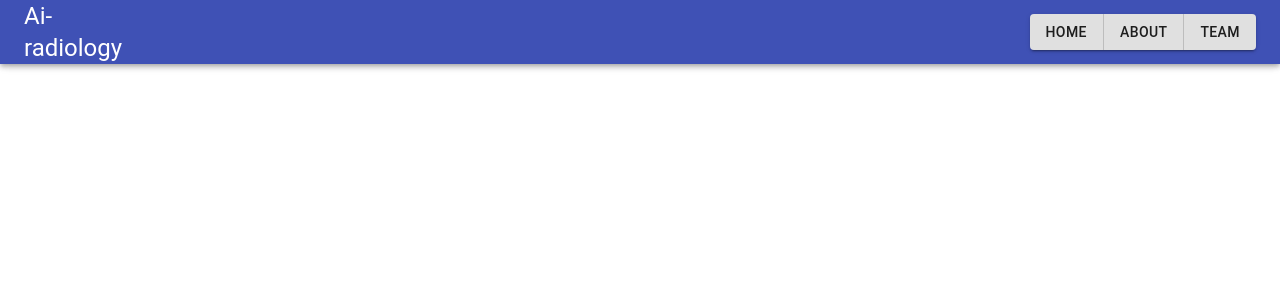
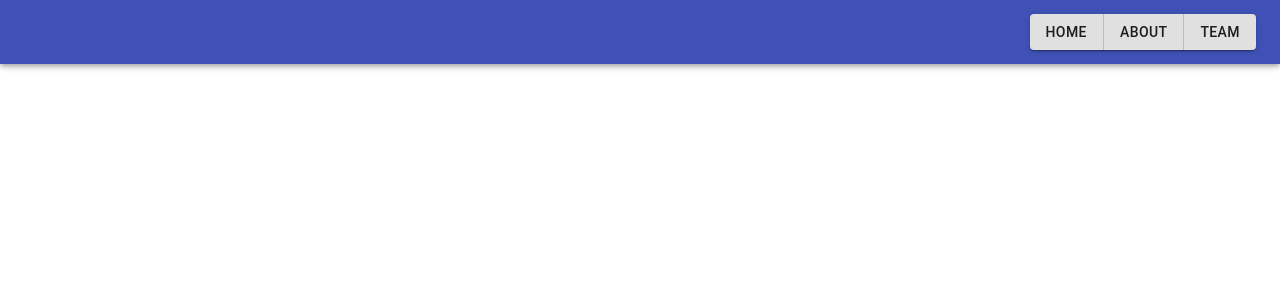
Before and after one commit to nihalnihalani/aws-pytorch, a React (Create React App) app: page / in a window 1280 px wide. Shown: the top 300 px of the page. Built offline with nearby package versions, Linux system fonts and the light colour scheme.

Commit message:
use of material-ui

```diff
--- a/src/components/navbar/navbar.jsx
+++ b/src/components/navbar/navbar.jsx
@@ -35,9 +35,6 @@ const Navbar = () =>{
     return(
         <AppBar>
             <Toolbar>
-                <Typography variant="h5" component="h2">
-                    Ai-radiology
-                </Typography>
 
                 <Grid container alignItems="flex-start" justify="flex-end"  direction="row">
                     <ButtonGroup  variant="contained" color="paper" aria-label="contained primary button group">
```
